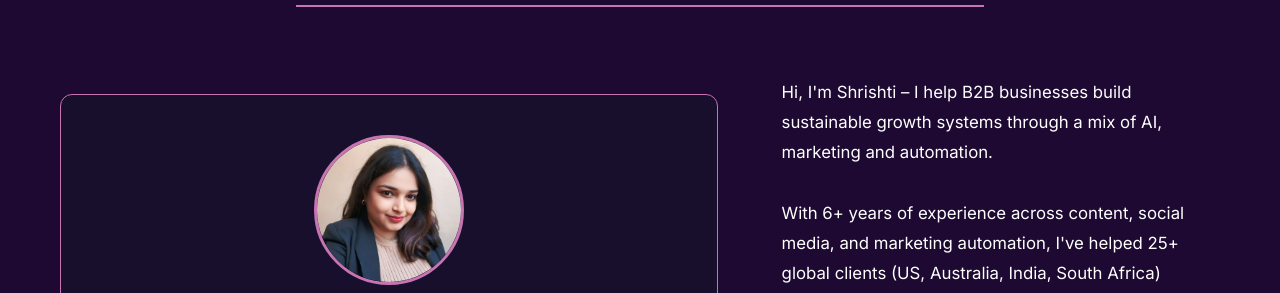
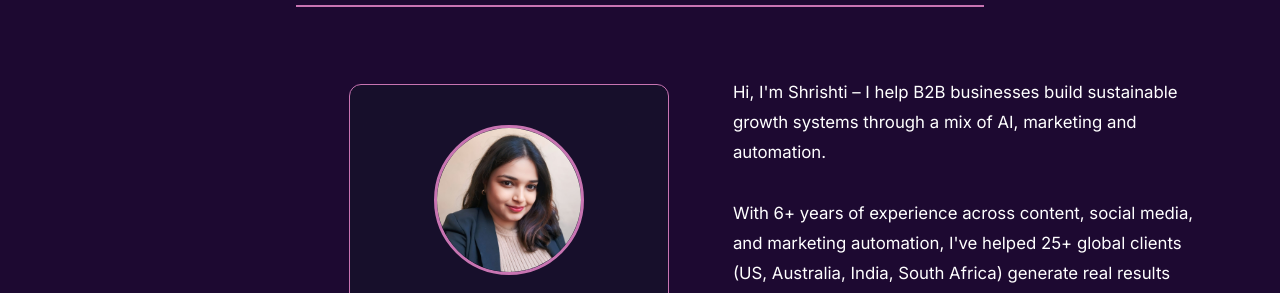
Before and after one commit to shrishtisnagar/the-s-curve, a plain HTML site: page index.html in a window 1280 px wide. Shown: the part 944-1237 px from the top of the page. Drawn offline with Linux system fonts and the light colour scheme.

Commit message:
Update index.html

```diff
--- a/index.html
+++ b/index.html
@@ -499,11 +499,17 @@
         }
 
         .about-content {
-            display: grid;
-            grid-template-columns: 1.2fr 0.8fr;
-            gap: 4rem;
-            align-items: center;
-        }
+    display: grid;
+    grid-template-columns: 1fr 0.8fr; /* Text | Founder — now text is wider */
+    gap: 4rem;
+    align-items: center;
+}
+
+/* Optional: Add max-width to founder card so it doesn't stretch */
+.founder-card {
+    max-width: 320px;
+    margin-left: auto; /* Push it to right edge of its column */
+}
 
         .about-text {
             font-size: 1.05rem;
```
